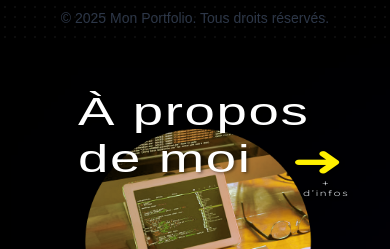
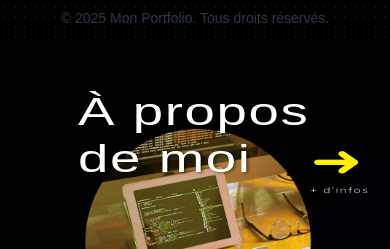
Before and after one commit to YoCode35/my-book, a Next.js app: page / in a window 390 px wide. Shown: the part 800-1049 px from the top of the page. Built offline with nearby package versions, Linux system fonts and the light colour scheme.

Commit message:
Update Text offset '+ d'infos'

```diff
--- a/src/app/page.tsx
+++ b/src/app/page.tsx
@@ -60,28 +60,28 @@ export default function Home() {
                           title-home-section
                           z-10
                           top-[3%] sm:top-[3%] md:top-[3%] lg:top-[6%] xl:top-[40px] 2xl:top-[5%] 3xl:top-[0] 4xl:top-[5%]
-                          left-[20%] sm:left-[35%] md:left-[40%] lg:left-[30%] xl:left-[35%] 3xl:left-[40%]
+                          left-[20%] sm:left-[30%] md:left-[40%] lg:left-[30%] xl:left-[35%] 3xl:left-[40%]
                           leading-tight
                           text-shadow"
           >
             <span className="block leading-none">À propos</span>
             <span className="inline-flex items-center">de moi
               <a href="/about#about" className="relative group">
+              <span className=" relative
+                                text-[3vw] sm:text-[2vw] md:text-[1.8vw] lg:text-[1.4vw] xl:text-[1.2rem]
+                                left-[52%] sm:left-[45%]
+                                text-gray-300
+                                text-center
+                                top-6 sm:top-4"
+                >
+                  + d’infos
+                </span>
                 <span className=" inline-block
                                   text-[16vw] sm:text-[16vw] md:text-[12vw] lg:text-[12vw] xl:text-[12vw] 2xl:text-[12vw]
-                                  ml-10 sm:ml-16 lg:ml-48 xl:ml-48 2xl:ml-48
+                                  ml-0 sm:ml-16 lg:ml-48 xl:ml-48 2xl:ml-48
                                   text-colorChart"
                 >
                   ➜
-                </span>
-                <span className=" absolute
-                                  text-[3vw] sm:text-[2vw] md:text-[1.8vw] lg:text-[1.4vw] xl:text-[1.2rem]
-                                  mt-[70%] md:mt-[0] lg:mt-4
-                                  left-[55%]
-                                  text-gray-300
-                                  text-center"
-                >
-                  + d’infos
                 </span>
               </a>
             </span>
```
